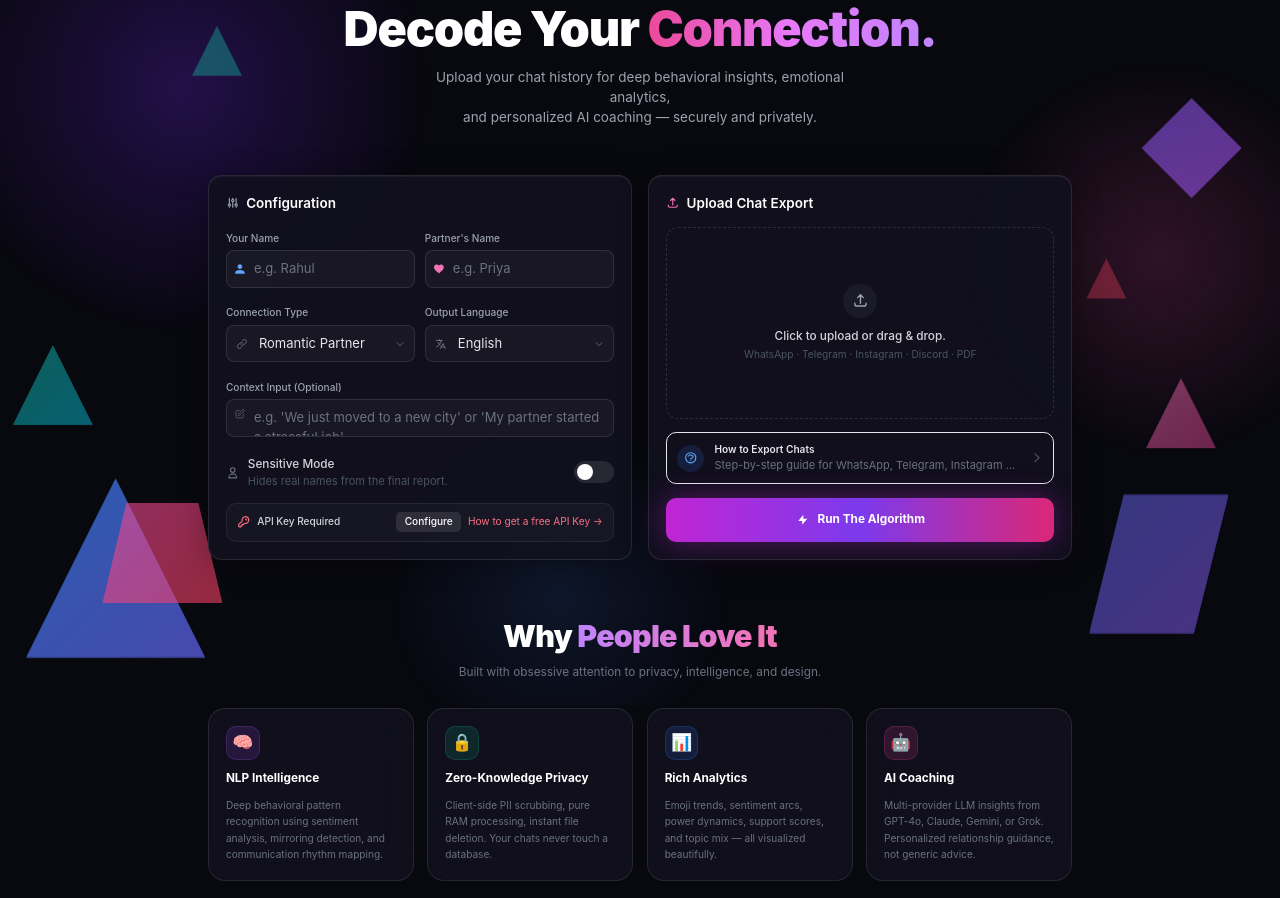
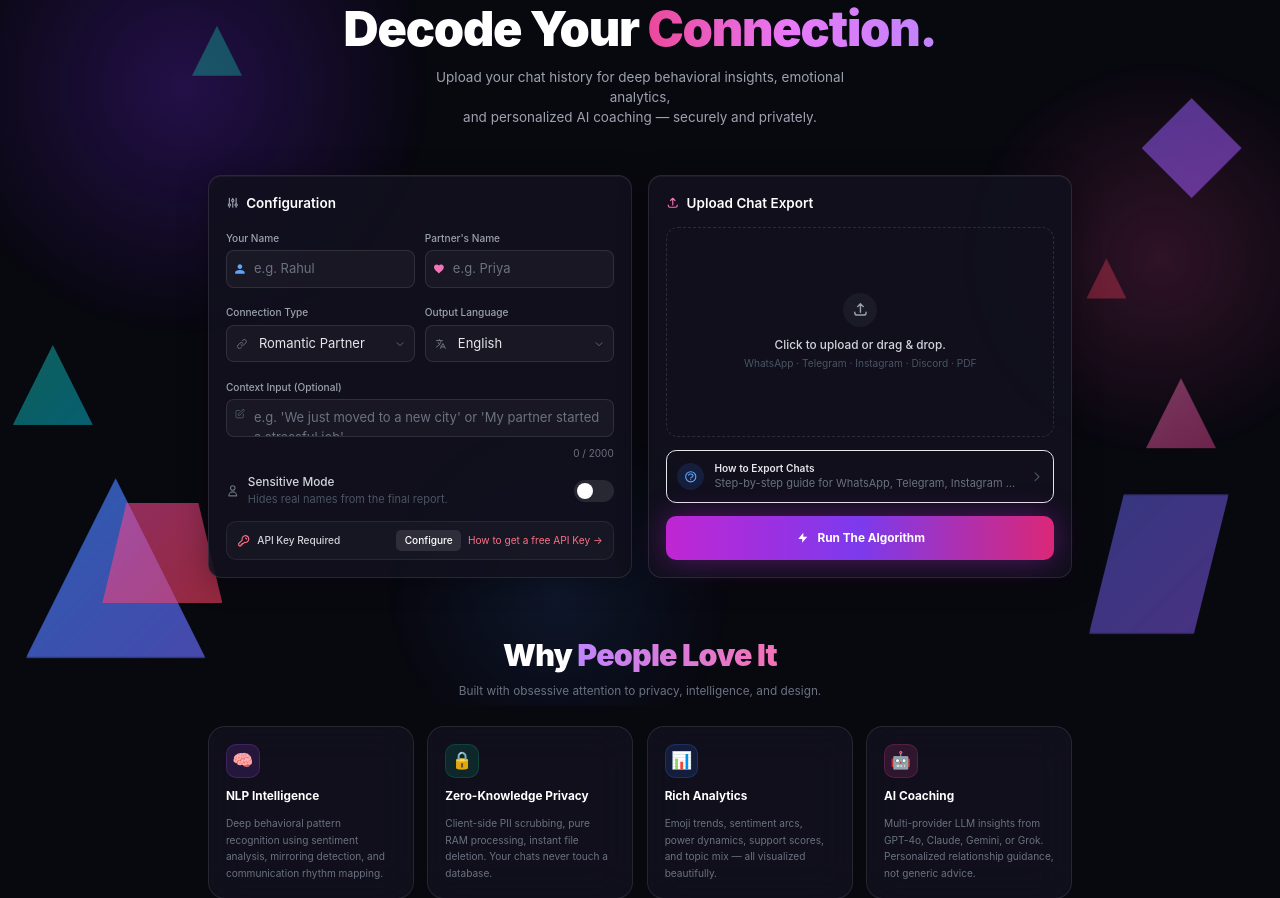
Before and after one commit to rixabhh/TheAlgorithm, a Flask app: page / in a window 1280 px wide. Shown: the part 94-992 px from the top of the page. Run offline with Flask 3, Linux system fonts and the light colour scheme; some libraries are stand-ins or nearby versions; some web fonts are replaced.

Commit message:
🎨 Palette: Enhance User Context with auto-expanding textarea and counter
This change adds a micro-UX improvement to the landing page:
- Implemented an auto-expanding textarea for 'Context Input' that adjusts height as the user types.
- Added a real-time character counter (max 2000) with a visual warning state and 'aria-live="polite"' for accessibility.
- Fixed an accessibility issue by adding a 'for' attribute to the 'Sensitive Mode' toggle label.
- Ensured semantic HTML and Vanilla JS implementation within the 50-line limit.
- Updated Palette's journal with learnings.

```diff
--- a/static/js/app.js
+++ b/static/js/app.js
@@ -121,6 +121,20 @@ document.addEventListener('DOMContentLoaded', () => {
 
     if (fileInput) {
         fileInput.addEventListener('change', updateFileList);
+    }
+
+    // Auto-expand User Context textarea and update character count
+    const userContextEl = document.getElementById('userContext');
+    const charCountEl = document.getElementById('userContextCharCount');
+
+    if (userContextEl && charCountEl) {
+        userContextEl.addEventListener('input', () => {
+            userContextEl.style.height = 'auto';
+            userContextEl.style.height = (userContextEl.scrollHeight) + 'px';
+            const len = userContextEl.value.length;
+            charCountEl.textContent = `${len} / 2000`;
+            charCountEl.className = `text-[10px] text-right mt-1 ${len >= 1900 ? 'text-brand-400' : 'text-gray-500'}`;
+        });
     }
 
     function updateFileList() {
--- a/templates/index.html
+++ b/templates/index.html
@@ -250,15 +250,16 @@
                                             d="M11 5H6a2 2 0 00-2 2v11a2 2 0 002 2h11a2 2 0 002-2v-5m-1.414-9.414a2 2 0 112.828 2.828L11.828 15H9v-2.828l8.586-8.586z" />
                                     </svg>
                                 </span>
-                                <textarea id="userContext" rows="1"
+                                <textarea id="userContext" rows="1" maxlength="2000"
                                     placeholder="e.g. 'We just moved to a new city' or 'My partner started a stressful job'"
                                     class="field-input pl-8 resize-none"
                                     style="padding-top: 8px; padding-bottom: 8px;"></textarea>
+                                <div id="userContextCharCount" class="text-[10px] text-gray-500 text-right mt-1" aria-live="polite">0 / 2000</div>
                             </div>
                         </div>
 
                         <!-- Sensitive Mode -->
-                        <label class="flex items-center justify-between cursor-pointer group">
+                        <label for="sensitiveMode" class="flex items-center justify-between cursor-pointer group">
                             <div class="flex items-center gap-2.5">
                                 <svg class="w-4 h-4 text-gray-500 group-hover:text-gray-400 transition-colors"
                                     fill="none" stroke="currentColor" viewBox="0 0 24 24">
```
Also changed, not shown: .jules/palette.md (added).
